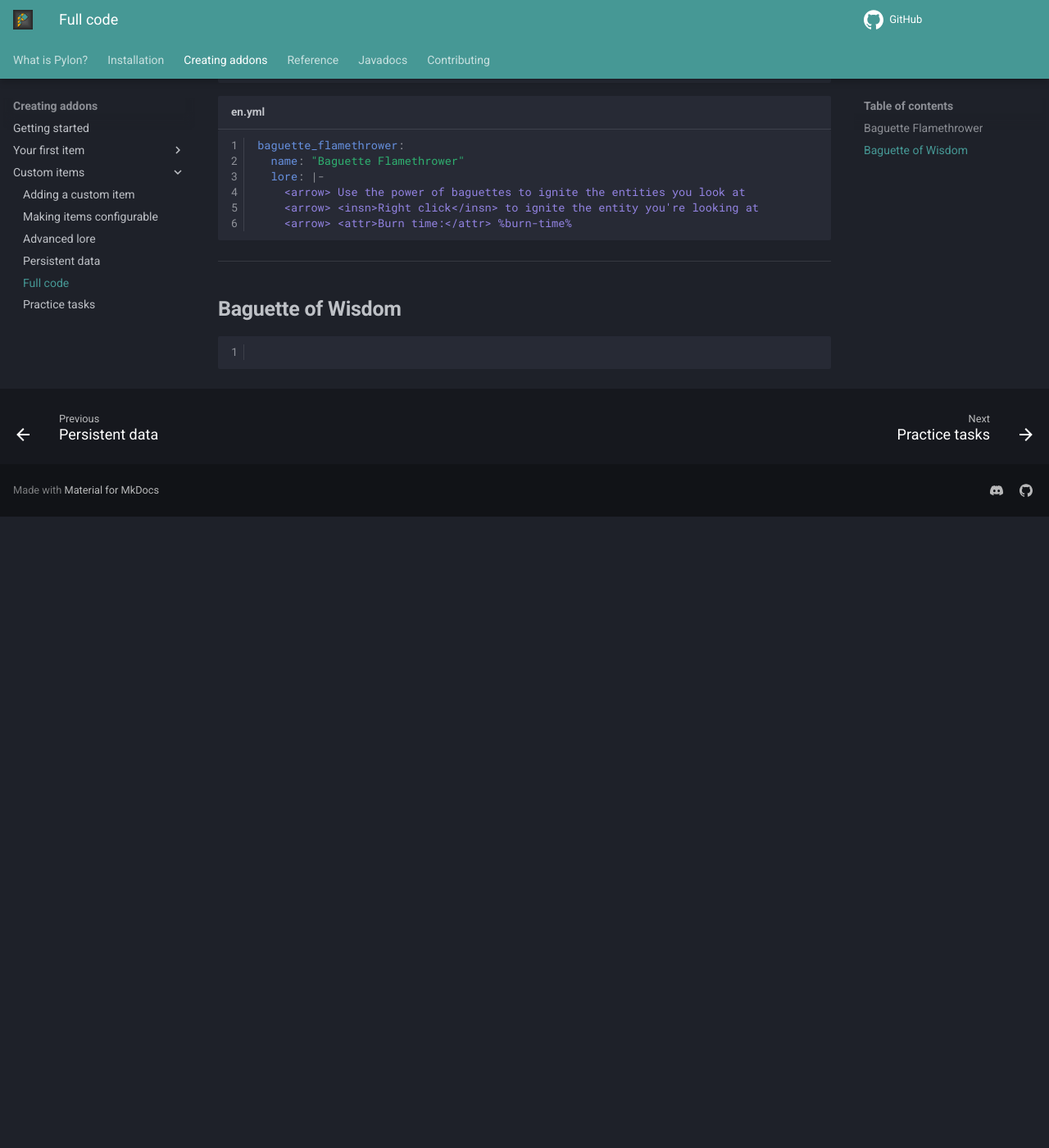
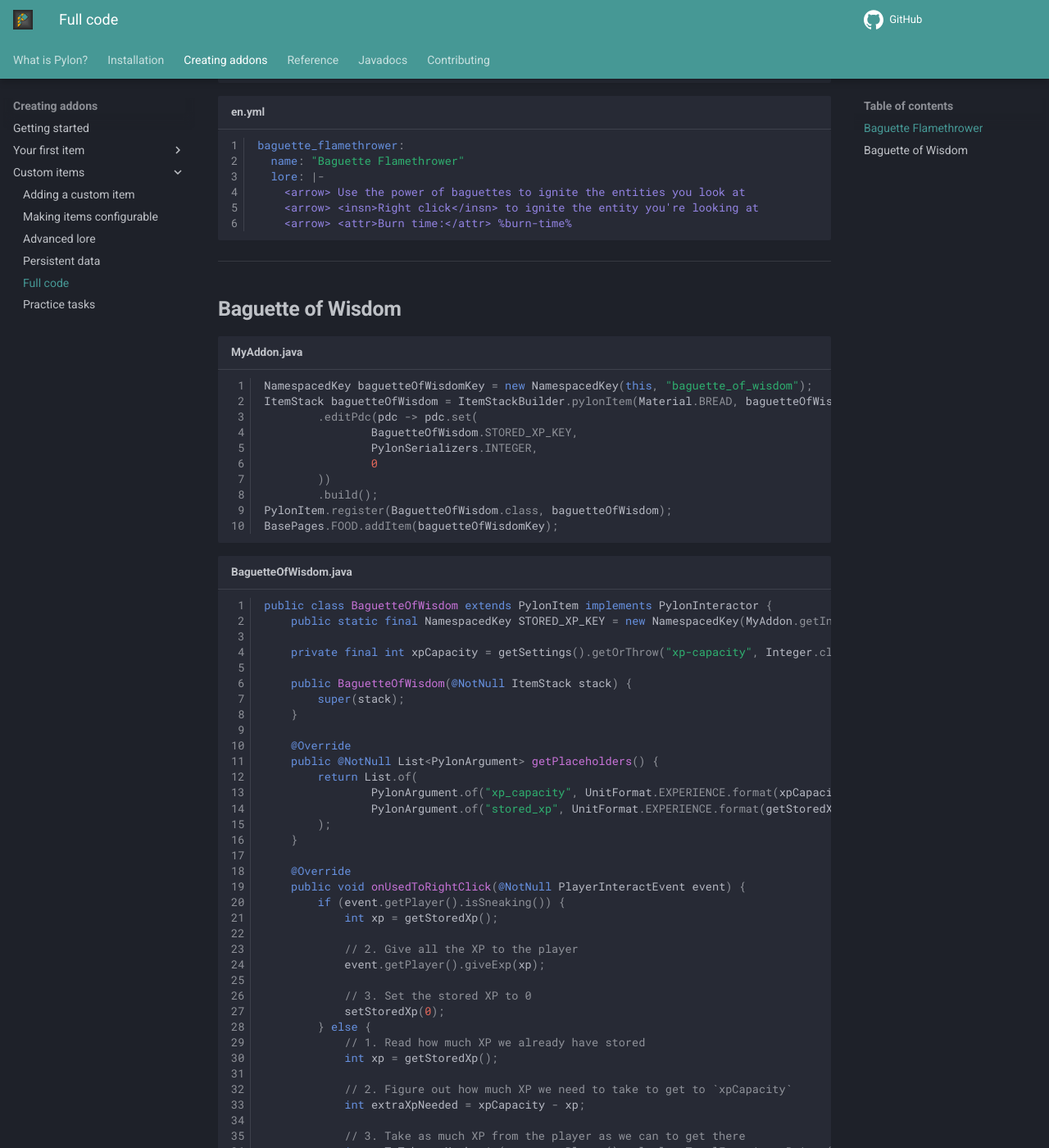
Before and after one commit to pylonmc/pylon-docs, an MkDocs documentation site: the page built from docs/creating-addons/custom-items/full-code.md, in a window 1280 px wide and 1400 px high, scrolled down 774 px. Shown: the whole window at 82% size. Built offline with MkDocs 1.6.1 and Material for MkDocs 9.7.7, drawn with Linux system fonts in a browser that asks for light colours; comment, search, counter and statistics services are not loaded; before the commit the page ends 1404 px from its top, so only the background shows below that; some of the changed text lies outside the part shown.

Commit message:
forgot full code for baguette of wisdom

````diff
--- a/docs/creating-addons/custom-items/full-code.md
+++ b/docs/creating-addons/custom-items/full-code.md
@@ -45,6 +45,88 @@ baguette_flamethrower:
 
 ## Baguette of Wisdom
 
+```java title="MyAddon.java"
+NamespacedKey baguetteOfWisdomKey = new NamespacedKey(this, "baguette_of_wisdom");
+ItemStack baguetteOfWisdom = ItemStackBuilder.pylonItem(Material.BREAD, baguetteOfWisdomKey)
+        .editPdc(pdc -> pdc.set(
+                BaguetteOfWisdom.STORED_XP_KEY,
+                PylonSerializers.INTEGER,
+                0
+        ))
+        .build();
+PylonItem.register(BaguetteOfWisdom.class, baguetteOfWisdom);
+BasePages.FOOD.addItem(baguetteOfWisdomKey);
 ```
 
+```java title="BaguetteOfWisdom.java"
+public class BaguetteOfWisdom extends PylonItem implements PylonInteractor {
+    public static final NamespacedKey STORED_XP_KEY = new NamespacedKey(MyAddon.getInstance(), "stored_xp");
+
+    private final int xpCapacity = getSettings().getOrThrow("xp-capacity", Integer.class);
+
+    public BaguetteOfWisdom(@NotNull ItemStack stack) {
+        super(stack);
+    }
+
+    @Override
+    public @NotNull List<PylonArgument> getPlaceholders() {
+        return List.of(
+                PylonArgument.of("xp_capacity", UnitFormat.EXPERIENCE.format(xpCapacity)),
+                PylonArgument.of("stored_xp", UnitFormat.EXPERIENCE.format(getStoredXp()))
+        );
+    }
+
+    @Override
+    public void onUsedToRightClick(@NotNull PlayerInteractEvent event) {
+        if (event.getPlayer().isSneaking()) {
+            int xp = getStoredXp();
+
+            // 2. Give all the XP to the player
+            event.getPlayer().giveExp(xp);
+
+            // 3. Set the stored XP to 0
+            setStoredXp(0);
+        } else {
+            // 1. Read how much XP we already have stored
+            int xp = getStoredXp();
+
+            // 2. Figure out how much XP we need to take to get to `xpCapacity`
+            int extraXpNeeded = xpCapacity - xp;
+
+            // 3. Take as much XP from the player as we can to get there
+            int xpToTake = Math.min(event.getPlayer().calculateTotalExperiencePoints(), extraXpNeeded);
+            event.getPlayer().giveExp(-xpToTake);
+
+            // 4. Set the new stored XP amount
+            setStoredXp(xp + xpToTake);
+        }
+    }
+
+    public void setStoredXp(int xp) {
+        getStack().editPersistentDataContainer(pdc -> pdc.set(
+                STORED_XP_KEY,
+                PylonSerializers.INTEGER,
+                xp
+        ));
+    }
+
+    public int getStoredXp() {
+        return getStack().getPersistentDataContainer().get(
+                STORED_XP_KEY,
+                PylonSerializers.INTEGER
+        );
+    }
+}
 ```
+
+```yaml title="en.yml"
+item:
+  baguette_of_wisdom:
+    name: "Baguette of Wisdom"
+    lore: |-
+      <arrow> Use the power of baguettes to transfer XP
+      <arrow> <insn>Right click</insn> to charge with XP
+      <arrow> <insn>Shift right click</insn> to discharge stored XP
+      <arrow> <attr>XP capacity:</attr> %xp_capacity%
+      <arrow> <attr>Stored XP:</attr> %stored_xp%
+```
````
